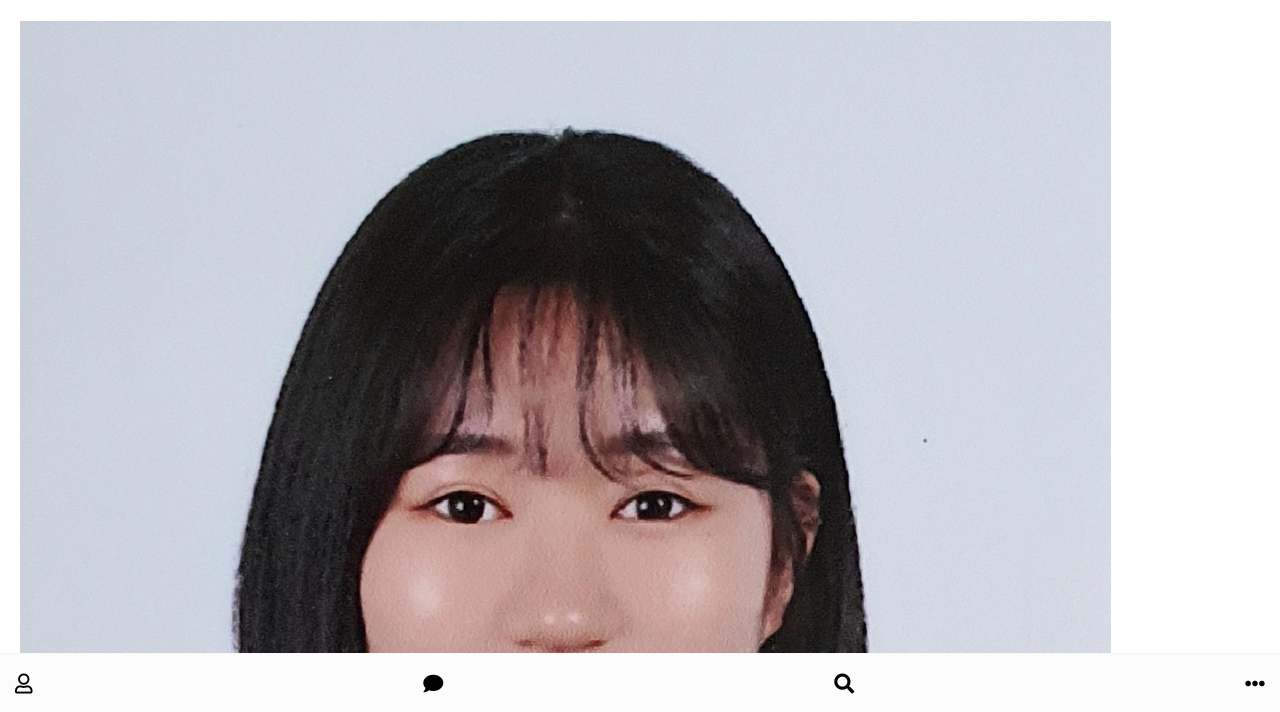
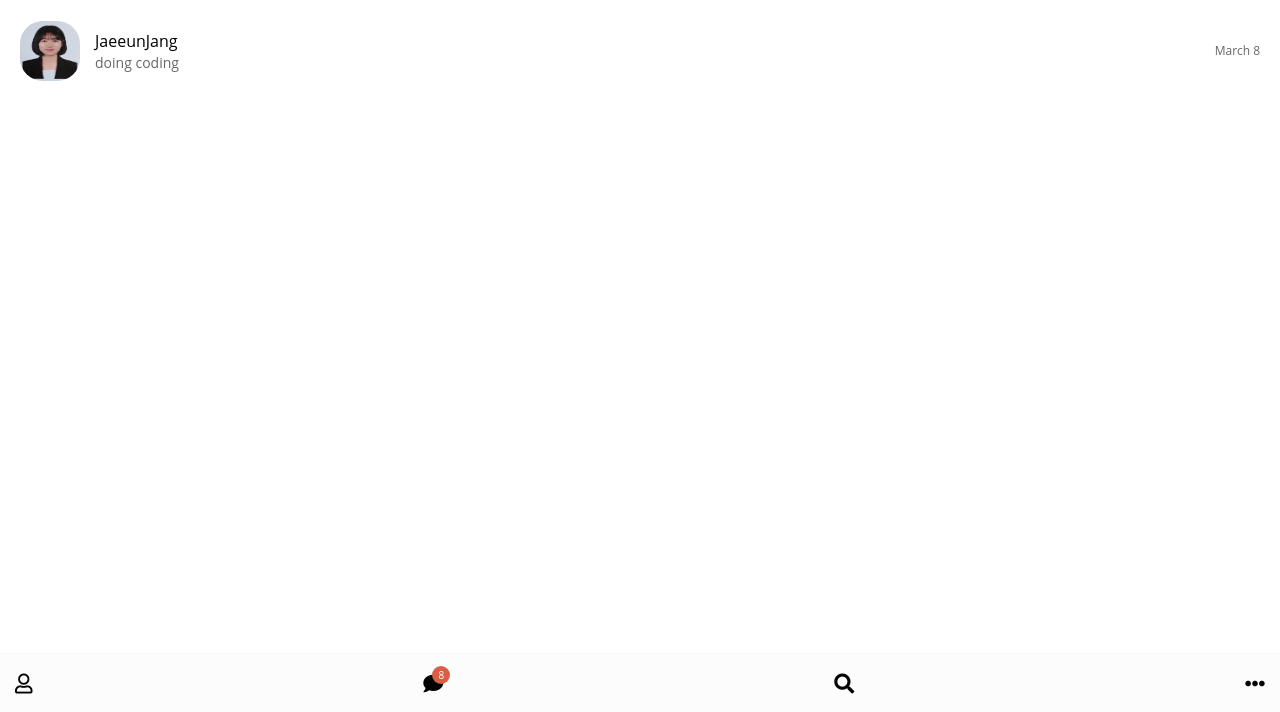
Before and after one commit to hyewonji/Kakao-Clone-Virson-2, a plain HTML site: page index.html in a window 1280 px wide. Shown: the part 86-798 px from the top of the page. Drawn offline with Linux system fonts and the light colour scheme; a web font is replaced by a local one.

Commit message:
kakao-clone_day3

```diff
--- /dev/null
+++ b/css/friend.css
@@ -0,0 +1,51 @@
+.friend{
+    display: flex;
+    justify-content: space-between;
+    align-items: center;
+}
+
+.friend .friends__avatar{
+    width:50px;
+    height: 50px;
+    border-radius: 38%;
+}
+
+.friends__avatar.g-avatar{
+    width:70px;
+    height:70px;
+}
+
+.friends__avatar.m-avatar{
+    width: 60px;
+    height: 60px;
+}
+
+.friend .friend__column{
+    display: flex;
+    align-items: center;
+
+}
+
+.friend .friends__avatar{
+    margin-right: 15px;
+}
+
+.friend__content .friend__name{
+    display: block;
+    margin-bottom: 5px;
+}
+
+.friend__content .friend__status,
+.friend__content .friend__bottom-text,
+.friend .chat__timestamp{
+    opacity: 0.6;
+}
+
+.friend__content .friend__bottom-text{
+    font-size: 14px;
+}
+
+.friend__content .friend__status,
+.friend .chat__timestamp{
+    font-size:12px;
+}
--- a/css/nav-bar.css
+++ b/css/nav-bar.css
@@ -16,3 +16,22 @@
 .nav i {
     font-size: 20px;
 }
+
+.nav .nav__list-link{
+    position: relative;
+}
+
+.nav .nav__badge{
+    position: absolute;
+    top:-8px;
+    right:-7px;
+    font-size: 10px;
+    color:white;
+    background-color: #dc5d46;
+    width: 18px;
+    height:18px;
+    display: flex;
+    justify-content: center;
+    align-items: center;
+    border-radius: 10px;
+}
--- a/css/sytle.css
+++ b/css/sytle.css
@@ -3,18 +3,26 @@
 @import "status-bar.css";
 @import "header.css";
 @import "nav-bar.css";
+@import "friend.css";
+/* 클래스나 파일명은 무조건 소문자! */
 
 *{
     box-sizing: border-box;
 }
+
+/* Padding을 주면 그만큼 box-sizing이 증가한다.
+Padding을 주고싶은 만큼 빼고 box-sizing을 조정한다.
+or box-sizing : border-box라고 설정 - padding을 줘도 box-sizing이 늘어나지 않게 된다.
+대부분의 css,html을 boxsizing: border-box로 설정해둔다.
+*/
 body{
     background-color:white;
     padding:10px 20px;
     color:#020202;
     font-family:'Open Sans', -apple-system, BlinkMacSystemFont, 'Segoe UI', Roboto, Oxygen, Ubuntu, Cantarell, 'Open Sans', 'Helvetica Neue', sans-serif;
-    height: 100000px;
 }
 
 a{
     color:inherit;
+    text-decoration: none;
 }
--- a/index.html
+++ b/index.html
@@ -42,18 +42,23 @@
         <ul class="chats__list">
             <li class="chats__chat">
                 <a href="chat.html">
-                    <div class="chat__column">
-                        <img src="images/avatar.jpg" class="chat__avatar g-avatar">
-                        <!-- 폴더나 파일은 무조건 소문자여야 한다 -->
-                        <div class="chat__content">
-                            <span class="chat__username">
-                                Hyewon
+                    <div class="chats__chat friend friend--lg">
+                        <div class="friend__column">
+                            <img src="images/avatar.jpg" class="m-avatar friends__avatar">
+                            <div class="friend__content">
+                                <span class="friend__name">
+                                    JaeeunJang
+                                </span>
+                                <span class="friend__bottom-text">
+                                    doing coding
+                                </span>
+                            </div>
+                        </div>
+                        <div class="friend__column">
+                            <span class="chat__timestamp">
+                                March 8
                             </span>
-                            <span class="chat__preview">Going home</span>
                         </div>
-                    </div>
-                    <div class="chat__column">
-                        <span class="chat__timestamp">Yesterday</span>
                     </div>
                 </a>
             </li>
@@ -67,7 +72,8 @@
                 </a>
             </li>
             <li class="nav__list-item">
-                <a href="index.html" class="nav__list-lik">
+                <a href="index.html" class="nav__list-link">
+                    <div class="nav__badge">8</div>
                     <i class="fas fa-comment"></i>
                 </a>
             </li>
```
Also changed, not shown: chat.html (+1 -1 lines), find.html (+2 -2 lines), friends.html (+7 -7 lines), more.html (+2 -2 lines).
